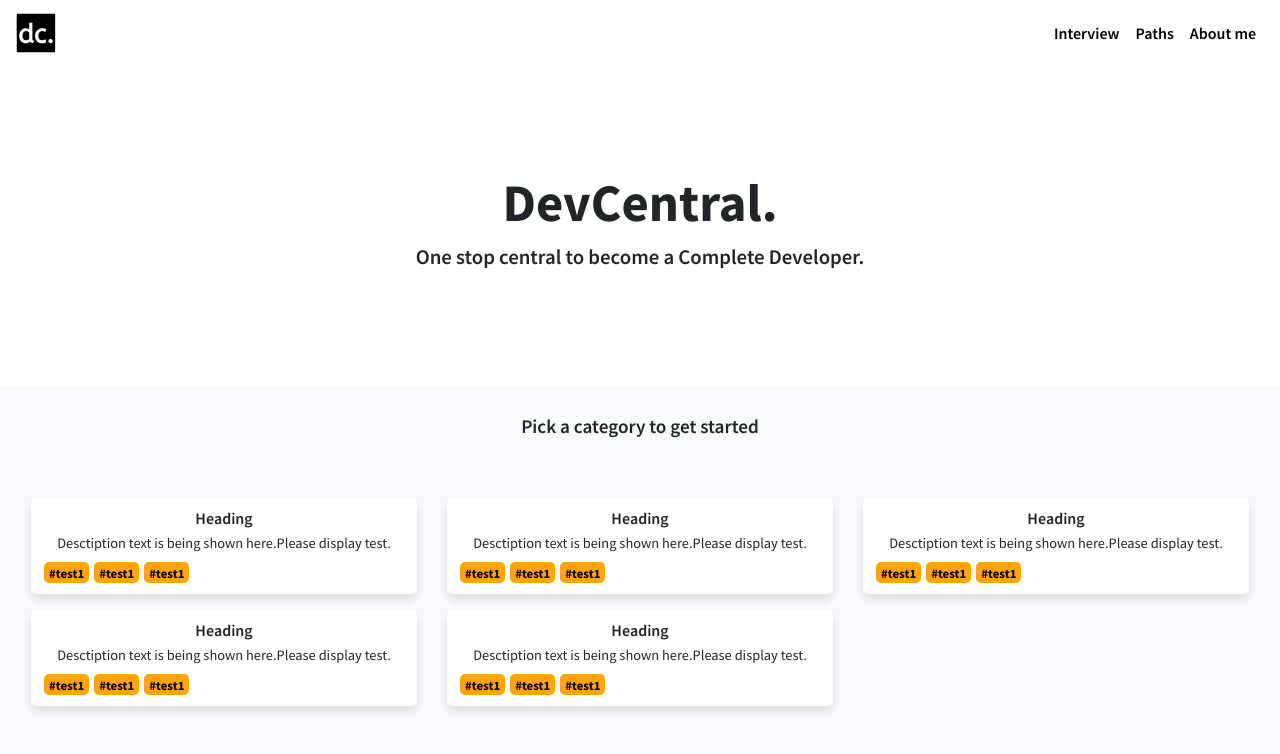
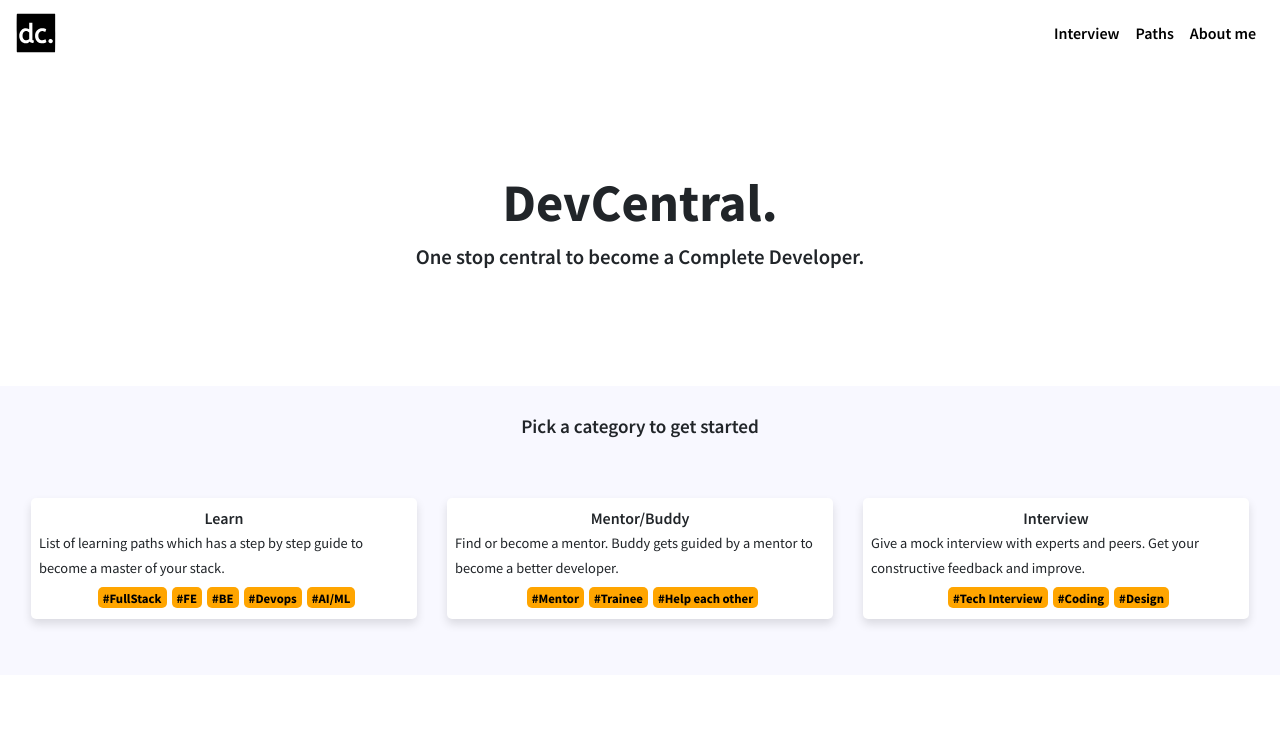
Before and after one commit to yeshwanth581/devcentral, a React (Create React App) app: page / in a window 1280 px wide. Shown: the top 754 px of the page. Built offline with nearby package versions, Linux system fonts and the light colour scheme.

Commit message:
data for action cards

```diff
--- a/src/components/Card.js
+++ b/src/components/Card.js
@@ -1,20 +1,27 @@
 import React from "react";
 import { Col } from "react-bootstrap";
+import { useHistory } from "react-router-dom";
 
 const Card = (props) => {
-  const { heading, description, tags } = props;
+  const { heading, description, tags = [], path } = props;
+  const history = useHistory();
+
+  const tagsList = tags.map((tag) => (
+    <span key={tag} className="tag">
+      {tag}
+    </span>
+  ));
+
   return (
-    <Col xs={12} sm={12} md={6} lg={4} xl={4}>
-      <div className="card-container">
-        <div className="card-heading">Heading</div>
-        <div className="card-description">
-          Desctiption text is being shown here.Please display test.
-        </div>
-        <div className="card-tags">
-          <span className="tag">test1</span>
-          <span className="tag">test1</span>
-          <span className="tag">test1</span>
-        </div>
+    <Col xs={12} sm={12} md={6} lg={6} xl={4}>
+      <div
+        key={heading}
+        className="card-container"
+        onClick={() => history.push(path)}
+      >
+        <div className="card-heading">{heading}</div>
+        <div className="card-description">{description}</div>
+        <div className="card-tags">{tagsList}</div>
       </div>
     </Col>
   );
--- a/src/components/HomeActionButtons.js
+++ b/src/components/HomeActionButtons.js
@@ -1,18 +1,46 @@
 import React from "react";
-import { Container, Row, Col } from "react-bootstrap";
+import { Container, Row } from "react-bootstrap";
 import Card from "./Card";
 const HomeActionButtons = () => {
+  const actionList = [
+    {
+      heading: "Learn",
+      description:
+        "List of learning paths which has a step by step guide to become a master of your stack.",
+      tags: ["FullStack", "FE", "BE", "Devops", "AI/ML"],
+      path: "/learn"
+    },
+    {
+      heading: "Mentor/Buddy",
+      description:
+        "Find or become a mentor. Buddy gets guided by a mentor to become a better developer.",
+      tags: ["Mentor", "Trainee", "Help each other"],
+      path: "/about"
+    },
+    {
+      heading: "Interview",
+      description:
+        "Give a mock interview with experts and peers. Get your constructive feedback and improve.",
+      tags: ["Tech Interview", "Coding", "Design"],
+      path: "/interviews"
+    }
+  ];
+
+  const actionItems = actionList.map((i) => (
+    <Card
+      key={i.heading}
+      heading={i.heading}
+      description={i.description}
+      path={i.path}
+      tags={i.tags}
+    />
+  ));
+
   return (
     <div className="homeActionButtons">
       <Container fluid>
         <p className="section-heading">Pick a category to get started</p>
-        <Row className="cardsList">
-          <Card />
-          <Card />
-          <Card />
-          <Card />
-          <Card />
-        </Row>
+        <Row className="cardsList">{actionItems}</Row>
       </Container>
     </div>
   );
--- a/src/styles/styles.scss
+++ b/src/styles/styles.scss
@@ -40,14 +40,15 @@ $backgroundColor: white;
   }
   .card-description {
     font-size: 0.9em;
-    text-align: center;
+    text-align: left;
   }
   .card-tags {
     padding-top : 5px;
-    text-align: left;
+    text-align: center;
     color: black;
     font-weight: bold;
     font-size: 0.8em;
+    word-wrap:break-word;
     .tag {
       margin-left: 5px;
       cursor: pointer;
```
